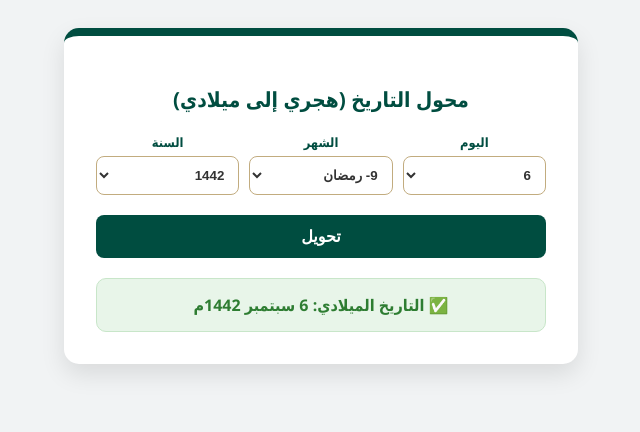
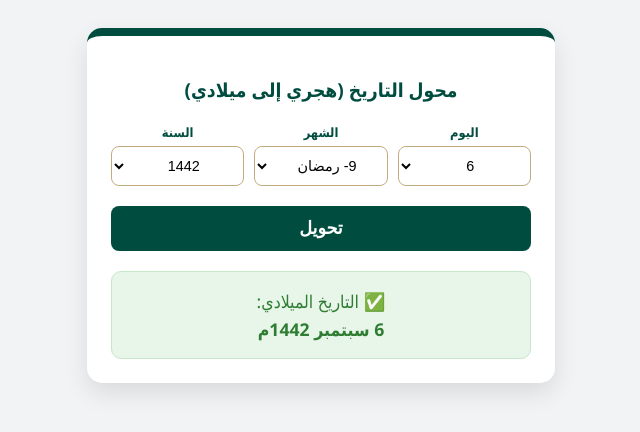
Before and after one commit to KMERA2024/Khalid-calculator, a plain HTML site: page index.html in a window 1280 px wide. Both pictures are taken after a click on the button "تحويل". Shown: the whole page, without its empty margins (319-959 px from the left). Drawn offline with nearby package versions, Linux system fonts and the light colour scheme.

Commit message:
Add files via upload

```diff
--- a/index.html
+++ b/index.html
@@ -14,15 +14,15 @@
       --success-text: #2e7d32;
     }
     body { font-family: 'Segoe UI', Tahoma, sans-serif; background-color: #f1f3f4; display: flex; justify-content: center; padding: 20px; }
-    .card { background: var(--white); padding: 2rem; border-radius: 15px; box-shadow: 0 10px 25px rgba(0,0,0,0.1); width: 100%; max-width: 450px; text-align: center; border-top: 8px solid var(--dark-green); }
-    h2 { color: var(--dark-green); margin-bottom: 20px; font-size: 1.3rem; }
+    .card { background: var(--white); padding: 1.5rem; border-radius: 15px; box-shadow: 0 10px 25px rgba(0,0,0,0.1); width: 100%; max-width: 420px; text-align: center; border-top: 8px solid var(--dark-green); }
+    h2 { color: var(--dark-green); margin-bottom: 20px; font-size: 1.2rem; }
     .input-grid { display: grid; grid-template-columns: repeat(3, 1fr); gap: 10px; margin-bottom: 20px; }
     label { display: block; font-size: 0.8rem; font-weight: bold; color: var(--dark-green); margin-bottom: 5px; }
-    select { width: 100%; padding: 10px; border: 1px solid var(--gold-accent); border-radius: 8px; background: var(--white); color: #333; font-weight: bold; }
-    .btn-convert { background: var(--dark-green); color: white; border: none; padding: 12px 40px; border-radius: 8px; cursor: pointer; font-size: 1rem; font-weight: bold; transition: 0.3s; width: 100%; }
+    select { width: 100%; padding: 10px; border: 1px solid var(--gold-accent); border-radius: 8px; background: var(--white); text-align: center; font-size: 0.9rem; }
+    .btn-convert { background: var(--dark-green); color: white; border: none; padding: 12px; border-radius: 8px; cursor: pointer; font-size: 1.1rem; font-weight: bold; width: 100%; transition: 0.3s; }
     .btn-convert:hover { background: #00332c; }
-    .result-area { margin-top: 20px; padding: 15px; border-radius: 10px; display: none; border: 1px solid #c8e6c9; }
-    .result-success { display: block; background-color: var(--success-bg); color: var(--success-text); font-weight: bold; }
+    .result-area { margin-top: 20px; padding: 15px; border-radius: 10px; display: none; font-size: 1.1rem; border: 1px solid #c8e6c9; line-height: 1.6; }
+    .result-success { display: block !important; background-color: var(--success-bg); color: var(--success-text); }
   </style>
 </head>
 <body>
@@ -51,24 +51,22 @@
 </div>
 
 <script src="https://cdnjs.cloudflare.com/ajax/libs/moment.js/2.29.4/moment.min.js"></script>
-<script src="https://cdnjs.cloudflare.com/ajax/libs/moment-hijri/2.1.2/moment-hijri.min.js"></script>
+<script src="https://cdn.jsdelivr.net/npm/moment-hijri@2.1.2/moment-hijri.js"></script>
 
 <script>
-  // أسماء الأشهر العربية
-  const hijriMonths = ["1- محرم", "2- صفر", "3- ربيع الأول", "4- ربيع الثاني", "5- جمادى الأول", "6- جمادى الآخر", "7- رجب", "8- شعبان", "9- رمضان", "10- شوال", "11- ذو القعدة", "12- ذو الحجة"];
-  const gregorianMonths = ["يناير", "فبراير", "مارس", "أبريل", "مايو", "يونيو", "يوليو", "أغسطس", "سبتمبر", "أكتوبر", "نوفمبر", "ديسمبر"];
+  const gMonths = ["يناير", "فبراير", "مارس", "أبريل", "مايو", "يونيو", "يوليو", "أغسطس", "سبتمبر", "أكتوبر", "نوفمبر", "ديسمبر"];
+  const hMonthsNames = ["1- محرم", "2- صفر", "3- ربيع الأول", "4- ربيع الثاني", "5- جمادى الأول", "6- جمادى الآخر", "7- رجب", "8- شعبان", "9- رمضان", "10- شوال", "11- ذو القعدة", "12- ذو الحجة"];
 
-  // تعبئة القوائم
   function init() {
     const dSel = document.getElementById('hDay');
     const mSel = document.getElementById('hMonth');
     const ySel = document.getElementById('hYear');
 
     for(let i=1; i<=30; i++) dSel.options.add(new Option(i, i));
-    hijriMonths.forEach((m, index) => mSel.options.add(new Option(m, index + 1)));
-    for(let i=1460; i>=1400; i--) ySel.options.add(new Option(i, i));
+    hMonthsNames.forEach((name, i) => mSel.options.add(new Option(name, i + 1)));
+    for(let i=1450; i>=1400; i--) ySel.options.add(new Option(i, i));
 
-    // قيم افتراضية كما في الصورة
+    // القيم الافتراضية للتجربة (6 رمضان 1442)
     dSel.value = 6;
     mSel.value = 9;
     ySel.value = 1442;
@@ -81,21 +79,23 @@
     const resDiv = document.getElementById('result');
 
     try {
-      // التحويل باستخدام moment-hijri
+      // السطر الأهم: تحويل الهجري لميلادي حقيقي
       const mDate = moment(`${y}/${m}/${d}`, 'iYYYY/iM/iD');
 
       if (mDate.isValid()) {
-        const day = mDate.format('D');
-        const monthName = gregorianMonths[mDate.month()];
-        const year = mDate.format('YYYY');
+        // استخراج تفاصيل التاريخ الميلادي الفعلي بعد التحويل
+        const dayG = mDate.date();
+        const monthG = gMonths[mDate.month()];
+        const yearG = mDate.year(); // هنا سيظهر 2021 وليس 1442
 
-        resDiv.innerHTML = `✅ التاريخ الميلادي: ${day} ${monthName} ${year}م`;
+        resDiv.innerHTML = `✅ التاريخ الميلادي: <br> <b>${dayG} ${monthG} ${yearG}م</b>`;
         resDiv.className = 'result-area result-success';
+        resDiv.style.display = 'block';
       } else {
         throw new Error();
       }
     } catch (e) {
-      resDiv.innerHTML = "⚠️ التاريخ غير صحيح، يرجى التأكد من عدد أيام الشهر";
+      resDiv.innerHTML = "⚠️ التاريخ غير متوفر في التقويم، جرب يوم 29 أو تأكد من الشهر.";
       resDiv.className = 'result-area';
       resDiv.style.display = 'block';
       resDiv.style.backgroundColor = '#fff3e0';
```
